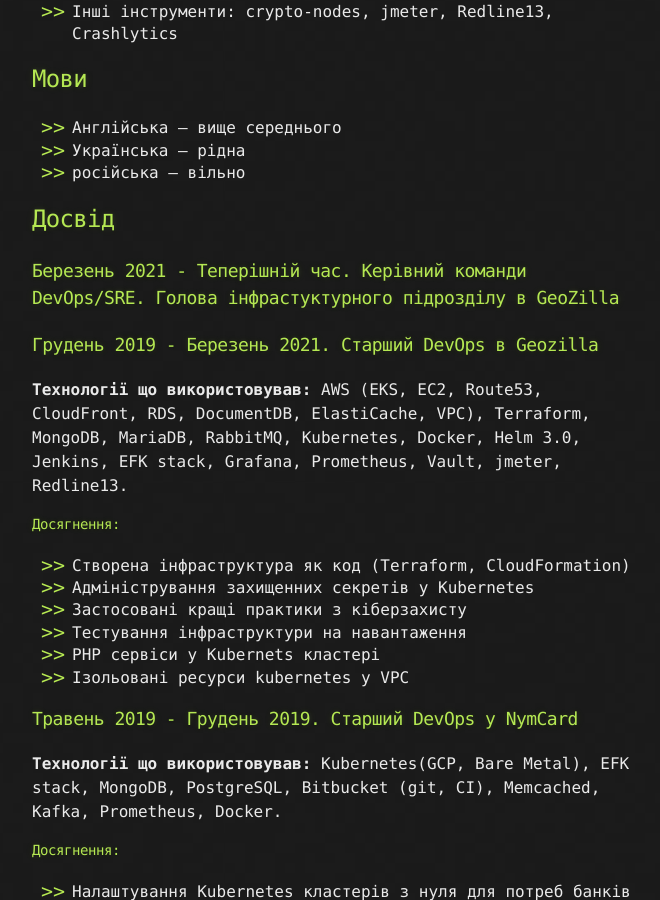
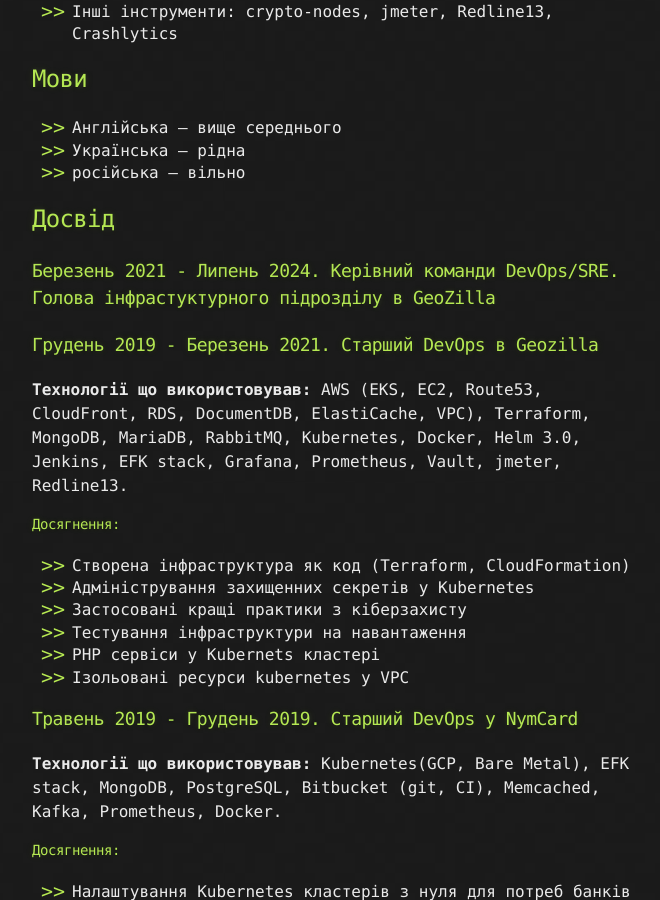
Before and after one commit to ivanovUA/ivanovua.github.io, a Jekyll site: the page built from index_ua.md, in a window 1280 px wide and 900 px high, scrolled down 1646 px. Shown: the whole window, without its empty margins (308-968 px from the left). Built offline with Jekyll 4.4.1, drawn with Linux system fonts in a browser that asks for light colours.

Commit message:
add end date UA

```diff
--- a/index_ua.md
+++ b/index_ua.md
@@ -46,7 +46,7 @@ Telegram: @a1ex_iv <br>
 
 ## Досвід
 
-### Березень 2021 - Теперішній час. Керівний команди DevOps/SRE. Голова інфрастуктурного підрозділу в GeoZilla
+### Березень 2021 - Липень 2024. Керівний команди DevOps/SRE. Голова інфрастуктурного підрозділу в GeoZilla
 ### Грудень 2019 - Березень 2021. Старший DevOps в Geozilla
 **Технології що використовував:** AWS (EKS, EC2, Route53, CloudFront, RDS, DocumentDB, ElastiCache, VPC), Terraform, MongoDB, MariaDB, RabbitMQ, Kubernetes, Docker, Helm 3.0, Jenkins, EFK stack, Grafana, Prometheus, Vault, jmeter, Redline13.
 
```
